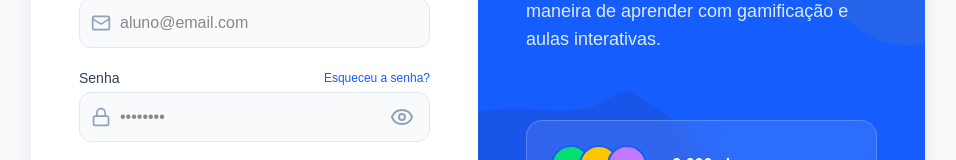
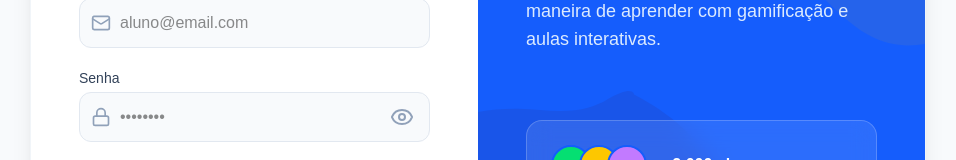
Before and after one commit to fotoerkmann-cpu/biovorazes-platform, a Next.js app: page /login in a window 1280 px wide. Shown: the part 382-542 px from the top of the page, without its empty margins (162-1118 px from the left). Built offline with nearby package versions, Linux system fonts and the light colour scheme.

Commit message:
fix: remove forgot password link

```diff
--- a/src/app/login/page.tsx
+++ b/src/app/login/page.tsx
@@ -75,9 +75,6 @@ export default function LoginPage() {
             <div>
               <div className="flex justify-between items-center mb-1">
                 <label className="block text-sm font-medium text-slate-700">Senha</label>
-                <a href="#" className="text-xs font-medium text-blue-600 hover:text-blue-500">
-                  Esqueceu a senha?
-                </a>
               </div>
               <div className="relative">
                 <div className="absolute inset-y-0 left-0 pl-3 flex items-center pointer-events-none">
```
